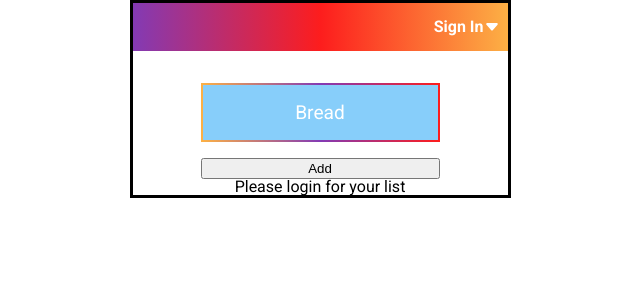
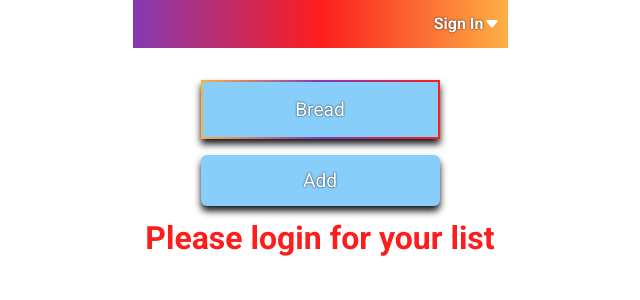
Before and after one commit to RawleJuglal/Cart2Table, a React (Vite) app: page / in a window 1280 px wide. Shown: the top 300 px of the page, without its empty margins (320-960 px from the left). Built offline with nearby package versions, Linux system fonts and the light colour scheme.

Commit message:
styling
Styled List component and Form

```diff
--- a/src/components/ListInput/ListInput.css
+++ b/src/components/ListInput/ListInput.css
@@ -1,5 +1,6 @@
 form.--list-input-form{
     gap:1rem;
+    color:white;
 }
 
 input.--list-input-item:focus-visible{
@@ -14,13 +15,32 @@ input.--list-input-item:focus-visible
     text-align: center;
     font-size: 1.2rem;
     background-color:lightskyblue;
-    color:white;
     font-family: var(--primary-font);
     border-image-source: linear-gradient(to right, rgba(252,176,69,1)0%, rgba(131,58,180,1)50%,rgba(253,29,29,1));
     border-image-slice: 1;
+    box-shadow: 0px 5px 7px 0px #161616;
+    text-shadow:0 0 2px #161616;
 }
 
 input.--list-input-item::placeholder{
     color:white;
     opacity: 1;
 }
+
+button.--list-input-submit{
+    all:unset;
+    text-align:center;
+    font-family: var(--primary-font);
+    font-size:1.2rem;
+    background-color:lightskyblue;
+    padding:1rem 0.5rem;
+    border-style:unset;
+    border-radius: .375rem;
+    box-shadow: 0px 5px 7px 0px #161616;
+    text-shadow:0 0 2px #161616;
+}
+
+button.--list-input-submit:hover{
+    background-color: #007FFF;
+    box-shadow: inset 0px -5px 7px 0px lightskyblue;
+}
--- a/src/components/ListInput/ListInput.jsx
+++ b/src/components/ListInput/ListInput.jsx
@@ -40,7 +40,13 @@ const ListInput = ()=>{
                     placeholder="Bread"
                     required
                 />
-                <button type="submit" onClick={event=>handleClick(event)}>Add</button>
+                <button
+                    type="submit"
+                    className='--list-input-submit'
+                    onClick={event=>handleClick(event)}
+                >
+                    Add
+                </button>
             </Form>
         </>
     )
--- a/src/components/Navbar/C2TNavbar.css
+++ b/src/components/Navbar/C2TNavbar.css
@@ -12,6 +12,7 @@ header.--header{
 .--c2tnavbar-auth-button{
   color:white;
   font-weight:700;
+  text-shadow:0 0 2px #161616;
 }
 
 nav.navbar{
--- a/src/components/Navbar/C2TNavbar.jsx
+++ b/src/components/Navbar/C2TNavbar.jsx
@@ -1,5 +1,5 @@
 import React from 'react'
-import { handleGoogleLogin, handleSignOut } from '../../hooks/firebase';
+import { handleGoogleLogin, handleTwitterLogin, handleSignOut } from '../../hooks/firebase';
 import { Google, Twitter, Github, Facebook, CaretDownFill } from 'react-bootstrap-icons';
 import './C2TNavbar.css'
 
@@ -18,7 +18,7 @@ const C2TNavbar = (props)=>{
                             <div>
                                 <ul>
                                     <li onClick={handleGoogleLogin}><Google /> Google</li>
-                                    <li><Twitter /> Twitter</li>
+                                    <li onClick={handleTwitterLogin}><Twitter /> Twitter</li>
                                     <li><Github /> Github</li>
                                     <li><Facebook /> Facebook</li>
                                 </ul>
--- a/src/components/ShoppingList/ShoppingList.css
+++ b/src/components/ShoppingList/ShoppingList.css
@@ -1,6 +1,28 @@
+.--shoppingList-container{
+    margin:1rem auto;
+    gap:.75rem;
+    max-width: 16rem;
+    color:white;
+}
+
 .list-item{
     padding:1rem .5rem;
-    background-color:blue;
-    margin:1rem;
+    background: rgb(203,144,244);
+    font-weight:700;
+    background: linear-gradient(0deg, rgba(203,144,244,1) 0%, rgba(131,58,180,1) 100%);
     text-align:center;
+    border-radius:.375rem;
+    box-shadow: 0px 5px 7px 0px #161616;
+    text-shadow:0 0 2px #161616;
 }
+
+.list-item:hover{
+    cursor: pointer;
+}
+
+.--shoppingList-h1{
+    margin-top:1rem;
+    font-weight:700;
+    color:rgba(253,29,29,1);
+    font-size:2rem;
+}
--- a/src/components/ShoppingList/ShoppingList.jsx
+++ b/src/components/ShoppingList/ShoppingList.jsx
@@ -47,9 +47,9 @@ const ShoppingList = (props)=>{
 
     return(
         <>
-            {!isLoading ? (<section id='shoppingList-div' className='--shoppingList-container flex flex-wrap'>
-                {data?.length > 0 && ShoppingListEL ? (ShoppingListEL): (<h1>Data not available</h1>)}
-            </section>) : (<h1>Shopping List is loading...</h1>)}
+            {!isLoading ? (<section id='shoppingList-div' className='--shoppingList-container flex flex-wrap flex-center'>
+                {data?.length > 0 && ShoppingListEL ? (ShoppingListEL): (<h1 className='--shoppingList-h1'>Data not available</h1>)}
+            </section>) : (<h1 className='--shoppingList-h1'>Shopping List is loading...</h1>)}
 
 
         </>
--- a/src/hooks/firebase.js
+++ b/src/hooks/firebase.js
@@ -1,5 +1,5 @@
 import { initializeApp } from '@firebase/app'
-import { getAuth, GoogleAuthProvider, signInWithPopup, signOut } from '@firebase/auth'
+import { getAuth, GoogleAuthProvider, TwitterAuthProvider, signInWithPopup, signOut } from '@firebase/auth'
 import {  getFirestore, addDoc, } from '@firebase/firestore'
 // import { process } from '../../env';
 
@@ -16,10 +16,21 @@ const app = initializeApp(firebaseConfig);
 const database = getFirestore(app)
 const auth = getAuth()
 const googleProvider = new GoogleAuthProvider()
+const twitterProvider = new TwitterAuthProvider()
 
 
 const handleGoogleLogin = ()=>{
     signInWithPopup(auth, googleProvider)
+    .then((results)=>{
+        localStorage.setItem('currentAuth', JSON.stringify(results))
+    })
+    .catch(error => {
+        throw new Error(error)
+    })
+}
+
+const handleTwitterLogin = ()=>{
+    signInWithPopup(auth, twitterProviderProvider)
     .then((results)=>{
         localStorage.setItem('currentAuth', JSON.stringify(results))
     })
@@ -47,4 +58,4 @@ const addData = (ref, dataObj)=>{
     })
 }
 
-export { app, database, auth, handleGoogleLogin, handleSignOut, addData}
+export { app, database, auth, handleGoogleLogin, handleTwitterLogin, handleSignOut, addData}
--- a/src/index.css
+++ b/src/index.css
@@ -70,9 +70,9 @@ a:hover, button:hover{
 .flex-align-center{align-items: center;}
 .flex-wrap{flex-wrap: wrap;}
 
-
-#root{
-    max-width: 23.4375rem;
-    margin:auto;
-	border:3px solid black;
+@media (min-width:1278px){
+	#root{
+		max-width: 23.4375rem;
+		margin:auto;
+	}
 }
--- a/src/pages/Home/Home.css
+++ b/src/pages/Home/Home.css
@@ -0,0 +1,6 @@
+.--home-h1{
+    margin-top:1rem;
+    font-weight:700;
+    color:rgba(253,29,29,1);
+    font-size:2rem;
+}
--- a/src/pages/Home/Home.jsx
+++ b/src/pages/Home/Home.jsx
@@ -12,7 +12,7 @@ const Home = ()=>{
         <>
             <main className='--main flex flex-column flex-align-center'>
                 <ListInput />
-                {user ? (<ShoppingList user={user} />): (<h1>Please login for your list</h1>) }
+                {user ? (<ShoppingList user={user} />): (<h1 className='--home-h1'>Please login for your list</h1>) }
             </main>
 
         </>
```
